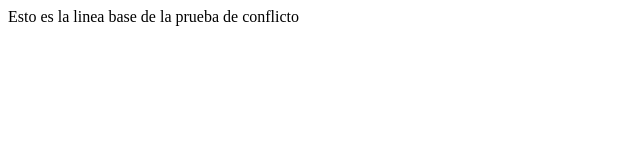
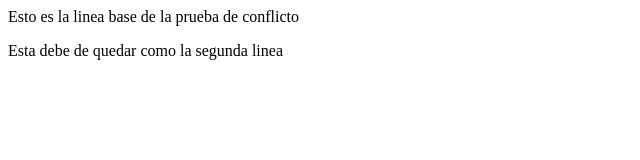
Before and after one commit to kamser/learning-git, a plain HTML site: page index.html in a window 1280 px wide. Shown: the whole page, without its empty margins (0-640 px from the left). Drawn offline with Linux system fonts and the light colour scheme.

Commit message:
Segundo update para el html

```diff
--- a/index.html
+++ b/index.html
@@ -9,6 +9,7 @@
 
 <body>
     <p>Esto es la linea base de la prueba de conflicto</p>
+    <p>Esta debe de quedar como la segunda linea</p>
 </body>
 
 </html>
```
